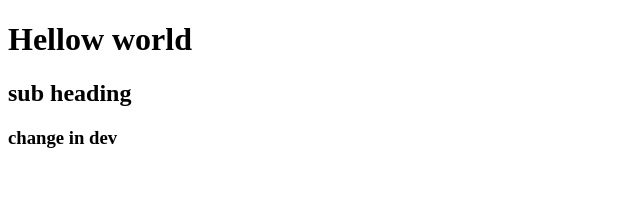
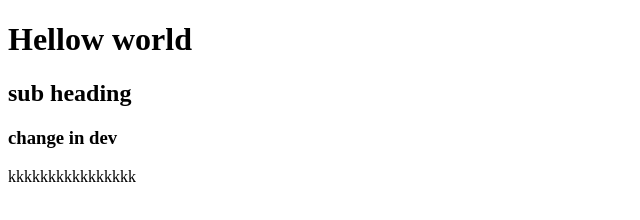
Before and after one commit to raviteja1209/devops01, a plain HTML site: page index.html in a window 1280 px wide. Shown: the whole page, without its empty margins (0-640 px from the left). Drawn offline with Linux system fonts and the light colour scheme.

Commit message:
Update index.html
new commit

```diff
--- a/index.html
+++ b/index.html
@@ -8,5 +8,6 @@
 <h1>Hellow world</h1>
  <h2>sub heading </h2>
 <h3>change in dev</h3>
+kkkkkkkkkkkkkkkk
 </body>
 </html>
```
